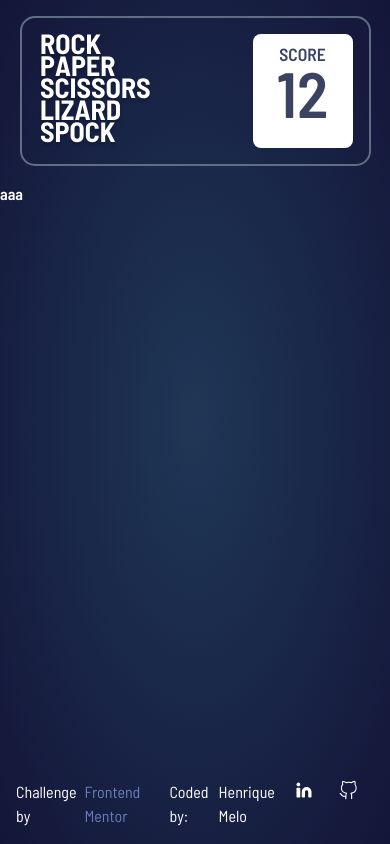
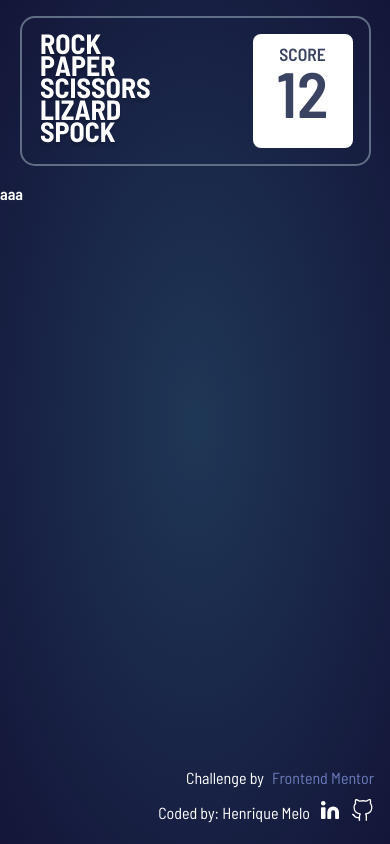
Before and after one commit to HenriqueAmorim20/rock-paper-scissors, a Nuxt app: page / in a window 390 px wide. Built offline with nearby package versions, Linux system fonts and the light colour scheme.

Commit message:
footer responsiveness

```diff
--- a/layouts/footer.vue
+++ b/layouts/footer.vue
@@ -1,11 +1,13 @@
 <template>
   <footer>
-    Challenge by
-    <a href="https://www.frontendmentor.io?ref=challenge" target="_blank"
-      >Frontend Mentor</a
-    >
-    Coded by:
-    <span>Henrique Melo</span>
+    <div>
+      <span>Challenge by</span>
+      <a href="https://www.frontendmentor.io?ref=challenge" target="_blank">
+        <span>Frontend Mentor</span>
+      </a>
+    </div>
+    <div>
+      <span>Coded by: Henrique Melo</span>
       <a
         href="https://www.linkedin.com/in/henriqueamorim20/"
         target="_blank"
@@ -54,6 +56,7 @@
           />
         </svg>
       </a>
+    </div>
   </footer>
 </template>
 <script>
@@ -67,10 +70,17 @@ footer {
   justify-content: flex-end;
   padding: 1rem;
   font-weight: 400;
+  flex-wrap: wrap;
+}
+
+footer div {
+  display: flex;
+  align-items: center;
+  margin: 0.5rem 0 0 2rem ;
 }
 
 footer a {
-  margin: 0 1rem 0 0.5rem;
+  margin-left: 0.5rem;
   text-decoration: none;
   color: var(--footerText);
 }
@@ -80,12 +90,11 @@ footer a:hover {
 }
 
 footer span {
-  margin: 0 0.5rem;
   font-weight: normal;
 }
 
 .footer-media-icon {
-  width: 20px;
+  width: 1.5rem;
   text-decoration: none;
   color: #fff;
   transition: transform 0.5s ease;
```
Lines whose indentation alone changed are shown as unchanged.
